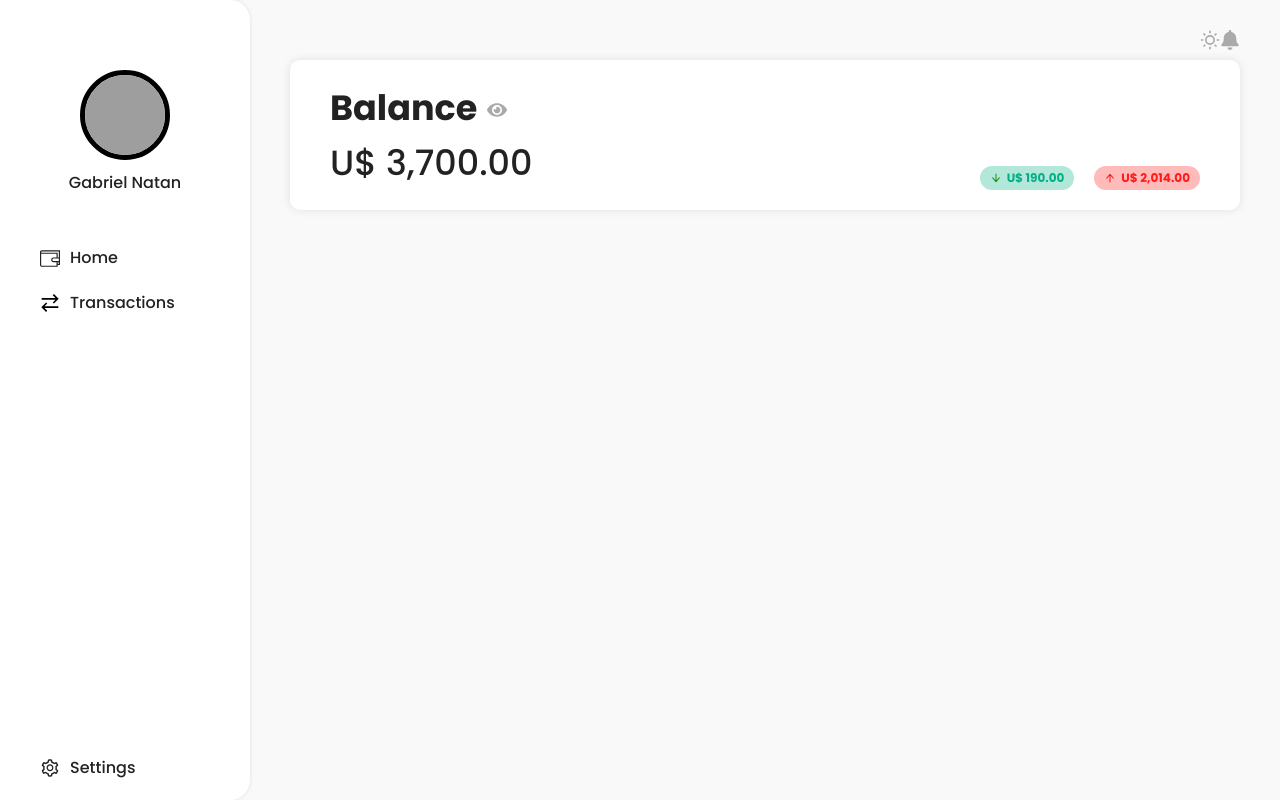
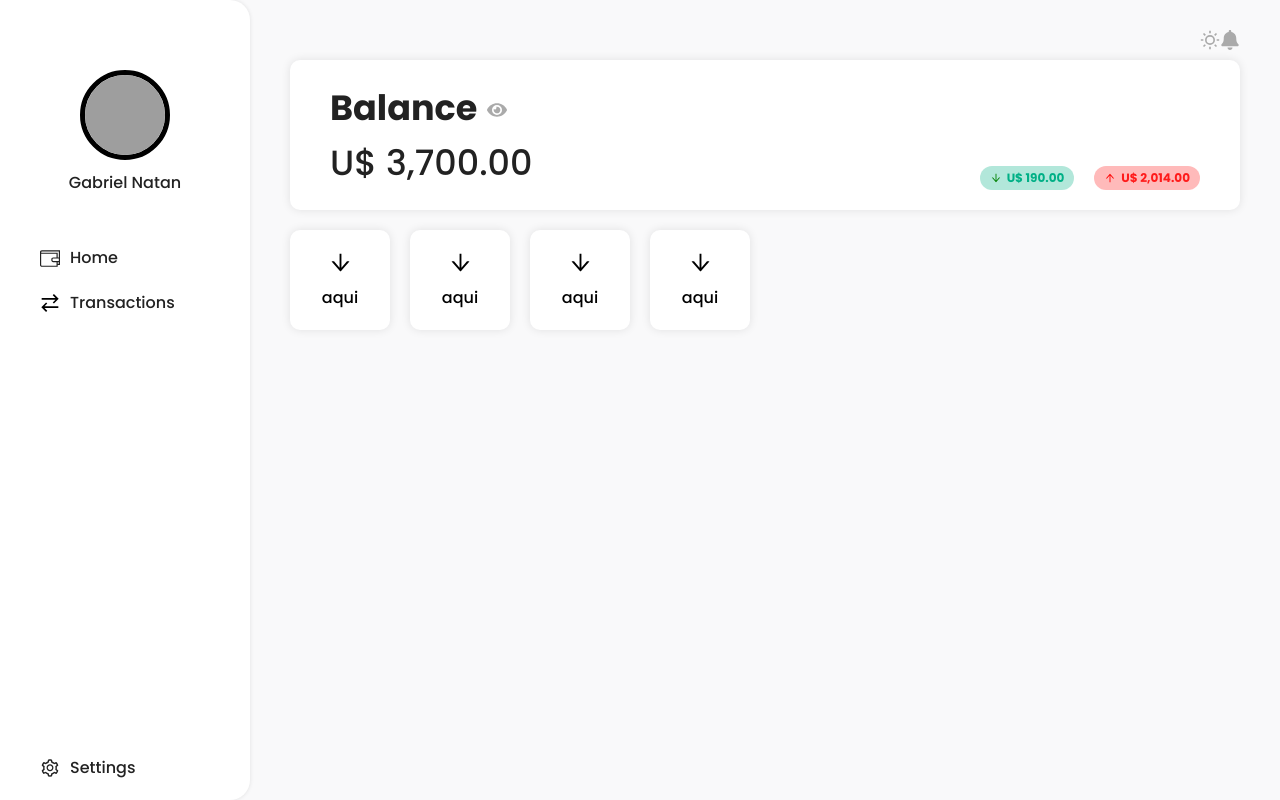
Before and after one commit to GabrielNatan/finance, a React (Create React App) app: page / in a window 1280 px wide. Built offline with nearby package versions, Linux system fonts and the light colour scheme; no server answers; sample sign-in values are in the browser's storage; grey boxes are pictures that could not be loaded.

Commit message:
feat: create Card component

```diff
--- /dev/null
+++ b/src/components/Card/index.tsx
@@ -0,0 +1,15 @@
+import { Container } from './style'
+
+interface CardProps {
+  text: string
+  icon: JSX.Element
+  onClick: () => void
+}
+export const Card = ({ text, icon, onClick }: CardProps) => {
+  return (
+    <Container onClick={onClick}>
+      {icon}
+      {text}
+    </Container>
+  )
+}
--- /dev/null
+++ b/src/components/Card/style.ts
@@ -0,0 +1,17 @@
+import styled from 'styled-components'
+
+export const Container = styled.div`
+    width: 100px;
+    padding: 10px;
+    background-color: ${({ theme }) => theme.backgroundSecondary};
+    border-radius: 10px;
+    display: flex;
+    flex-direction: column;
+    justify-content: center;
+    align-items: center;
+    gap: 10px;
+    box-shadow: 0px 0px 10px ${({ theme }) => theme.shadowColor};
+    @media screen and (min-width: 768px){
+        padding: 20px;
+    }
+`
--- a/src/pages/Home/index.tsx
+++ b/src/pages/Home/index.tsx
@@ -12,12 +12,14 @@ import {
   Tab,
   Main,
   Left,
-  Right
+  Right,
+  ContainerCards
 } from './style'
 import { FaEye, FaBell } from 'react-icons/fa'
 import { AiOutlineArrowDown, AiOutlineArrowUp } from 'react-icons/ai'
 import { RiMoonLine, RiSunLine } from 'react-icons/ri'
 import { useTheme } from '../../hooks/useTheme'
+import { Card } from '../../components/Card'
 
 export const Home = () => {
   const { toggleTheme, theme } = useTheme()
@@ -51,7 +53,28 @@ export const Home = () => {
       </Header>
       <Main>
         <Left>
-
+          <ContainerCards>
+            <Card
+              text="aqui"
+              onClick={() => {}}
+              icon={<AiOutlineArrowDown size={25}/>}
+            />
+              <Card
+              text="aqui"
+              onClick={() => {}}
+              icon={<AiOutlineArrowDown size={25}/>}
+            />
+              <Card
+              text="aqui"
+              onClick={() => {}}
+              icon={<AiOutlineArrowDown size={25}/>}
+            />
+              <Card
+              text="aqui"
+              onClick={() => {}}
+              icon={<AiOutlineArrowDown size={25}/>}
+            />
+          </ContainerCards>
         </Left>
         <Right>
 
--- a/src/pages/Home/style.ts
+++ b/src/pages/Home/style.ts
@@ -101,7 +101,11 @@ export const Tab = styled.div<{ type: 'success' | 'error' }>`
 export const Main = styled.div`
 
 `
-
+export const ContainerCards = styled.div`
+    display: flex;
+    gap:20px;
+    padding: 20px 0;
+`
 export const Left = styled.div`
 
 `
```
